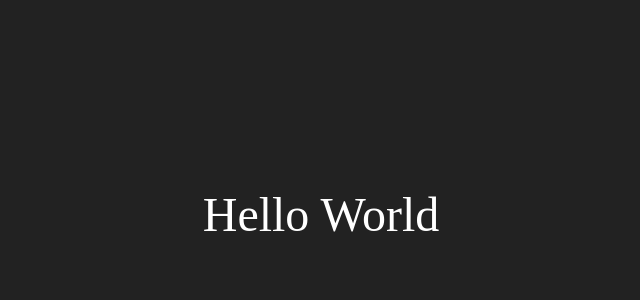
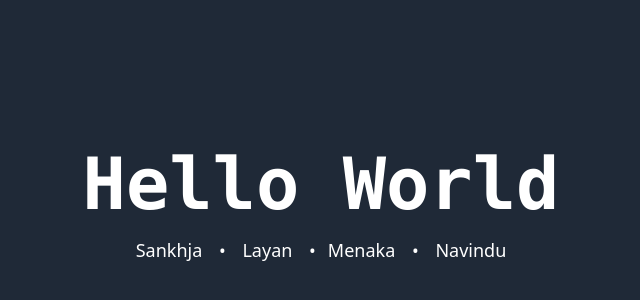
Before and after one commit to LayanJay/react-brushup-project, a React (Create React App) app: page / in a window 1280 px wide. Shown: the part 186-486 px from the top of the page, without its empty margins (319-959 px from the left). Built offline with nearby package versions, Linux system fonts and the light colour scheme.

Commit message:
tailwind css added

```diff
--- /dev/null
+++ b/craco.config.js
@@ -0,0 +1,10 @@
+module.exports = {
+    style: {
+        postcss: {
+            plugins: [
+                require('tailwindcss'),
+                require('autoprefixer'),
+            ],
+        },
+    },
+}
--- a/src/App.jsx
+++ b/src/App.jsx
@@ -1,8 +1,16 @@
 import React from "react";
-import "./styles/global.css";
 
 function App() {
-  return <div className="App">Hello World</div>;
+  return (
+    <div className="bg-gray-800 h-screen flex flex-col justify-center items-center">
+      <h1 className="font-bold text-7xl text-white font-mono">Hello World</h1>
+      <p className="my-4 text-white text-lg">
+        <span className="p-3">Sankhja</span> •{" "}
+        <span className="p-3">Layan</span> •<span className="p-3">Menaka</span>{" "}
+        • <span className="p-3">Navindu</span>
+      </p>
+    </div>
+  );
 }
 
 export default App;
--- /dev/null
+++ b/src/index.css
@@ -0,0 +1,3 @@
+@tailwind base;
+@tailwind components;
+@tailwind utilities;
--- a/src/index.js
+++ b/src/index.js
@@ -1,6 +1,7 @@
 import React from 'react';
 import ReactDOM from 'react-dom';
 import App from './App';
+import './index.css';
 
 ReactDOM.render(
   <React.StrictMode>
--- a/src/pages/index.jsx
+++ b/src/pages/index.jsx
@@ -1,7 +1,7 @@
 import React from "react";
 
 function HomePage() {
-  return <div className="App">This is Home Page</div>;
+  return <div className="">This is Home Page</div>;
 }
 
 export default HomePage;
--- a/src/styles/global.css
+++ /dev/null
@@ -1,16 +0,0 @@
-body{
-    margin: 0;
-    padding: 0;
-    box-sizing: border-box;
-}
-
-
-.App{
-    min-height: 100vh;
-    display: flex;
-    justify-content: center;
-    align-items: center;
-    background-color: rgb(34, 34, 34);
-    color: white;
-    font-size: 48px;
-}
--- /dev/null
+++ b/tailwind.config.js
@@ -0,0 +1,11 @@
+module.exports = {
+  purge: ['./src/**/*.{js,jsx,ts,tsx}', './public/index.html'],
+  darkMode: false, // or 'media' or 'class'
+  theme: {
+    extend: {},
+  },
+  variants: {
+    extend: {},
+  },
+  plugins: [],
+}
```
Also changed, not shown: package.json (+10 -3 lines), 2 other files (tests, documents, lock files or other folders).
